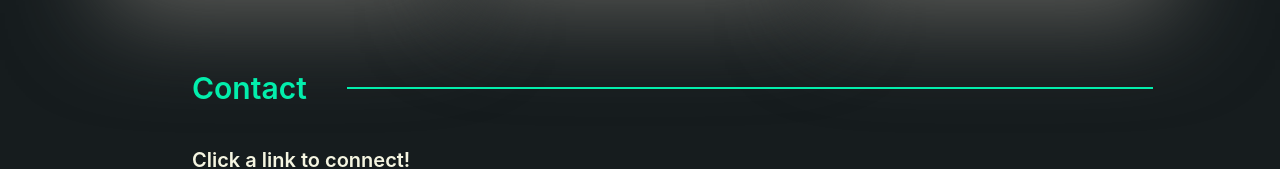
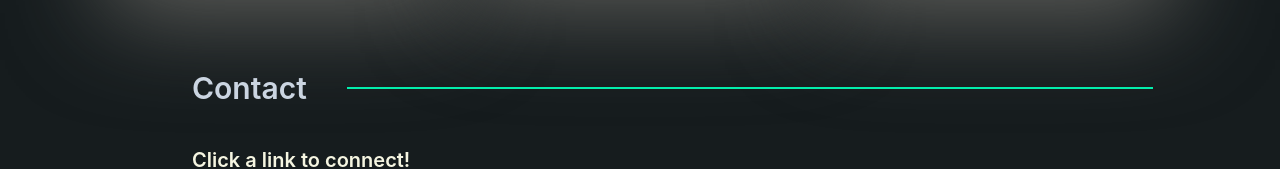
Before and after one commit to chrisyhlee/portfolio, a React (Create React App) app: page / in a window 1280 px wide. Shown: the part 2776-2945 px from the top of the page. Built offline with nearby package versions, Linux system fonts and the light colour scheme.

Commit message:
test change

```diff
--- a/src/App.js
+++ b/src/App.js
@@ -86,7 +86,7 @@ const App = () => {
 
       <div ref={contact} className="w-full h-auto">
         <div className="flex items-center mb-10">
-          <h3 className="text-myteal text-3xl font-semibold ml-48">Contact</h3>
+          <h3 className="text-slate-300 text-3xl font-semibold ml-48">Contact</h3>
           <hr className="border border-myteal h-0 ml-10 w-35p lg:w-line" />
         </div>
         <div className="flex flex-col w-full justify-center items-center">
```
